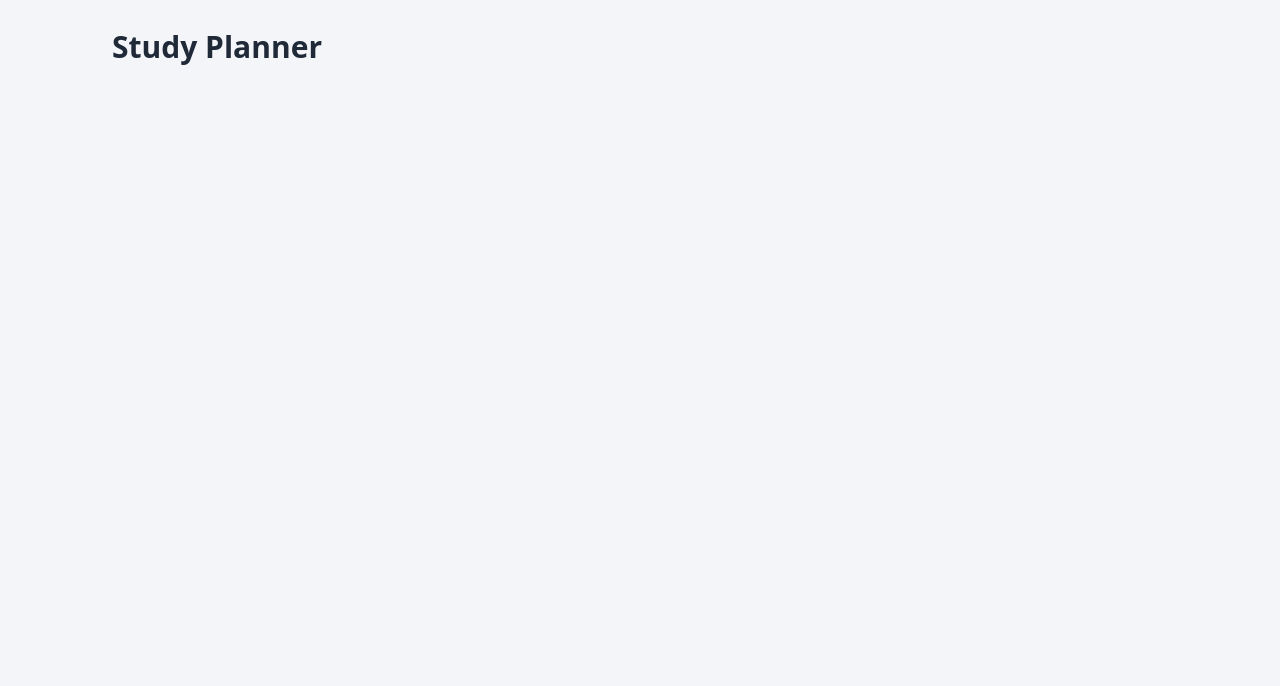
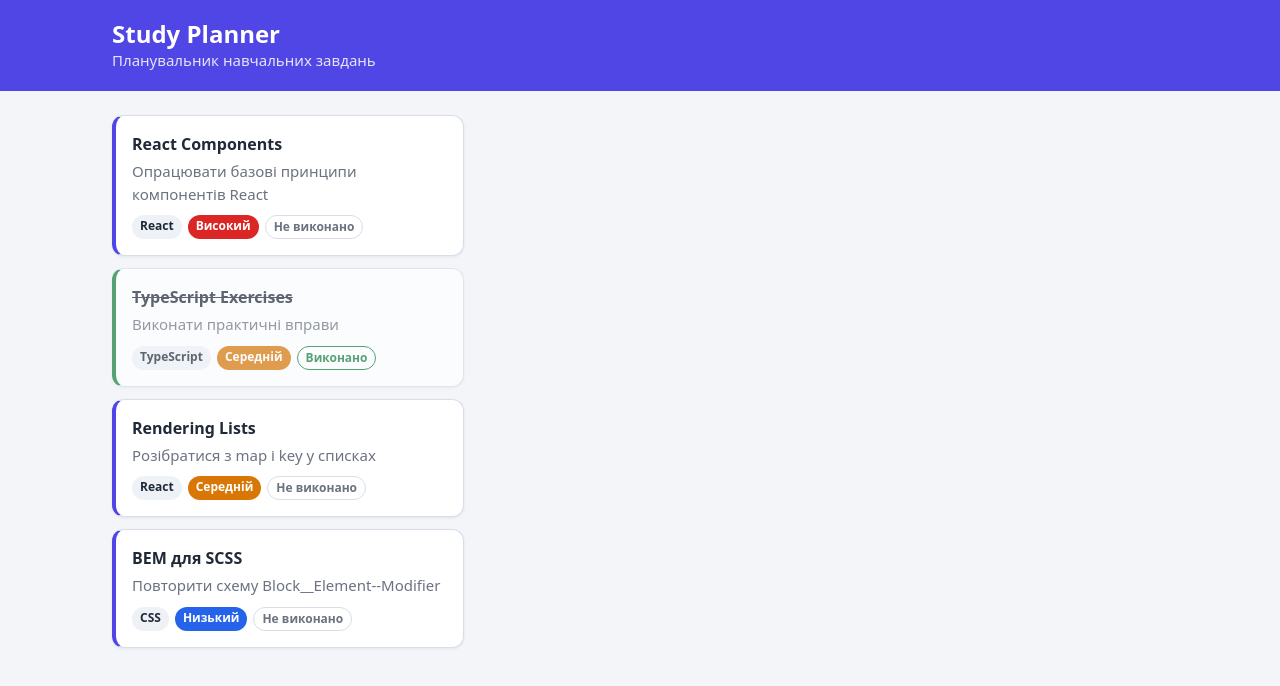
Before and after one commit to shawnkane667/web_labs3kurs, a React (Vite) app in the folder lab8/: page / in a window 1280 px wide. Shown: the top 686 px of the page. Built offline with nearby package versions, Linux system fonts and the light colour scheme.

Commit message:
feat(lab-08): render the task list with TaskList and TaskItem

```diff
--- a/lab8/src/App.tsx
+++ b/lab8/src/App.tsx
@@ -1,10 +1,21 @@
+import { useState } from 'react'
+import Header from './components/Header'
+import TaskList from './components/TaskList'
+import { initialTasks } from './data/initialTasks'
+import type { Task } from './types/task'
 import './App.scss'
 
 function App() {
+  // список завдань живе в стані App і передається дочірнім компонентам через props
+  const [tasks] = useState<Task[]>(initialTasks)
+
   return (
     <div className="app">
+      <Header />
       <main className="app__container">
-        <h1>Study Planner</h1>
+        <div className="app__content">
+          <TaskList tasks={tasks} />
+        </div>
       </main>
     </div>
   )
--- /dev/null
+++ b/lab8/src/components/Header.scss
@@ -0,0 +1,24 @@
+// Блок "header": шапка застосунку
+.header {
+  color: var(--color-on-primary);
+  background: var(--color-primary);
+
+  &__container {
+    display: flex;
+    gap: 1rem;
+    align-items: center;
+    justify-content: space-between;
+    max-width: 68rem;
+    padding: 1.25rem 1rem;
+    margin: 0 auto;
+  }
+
+  &__title {
+    font-size: 1.5rem;
+    line-height: 1.2;
+  }
+
+  &__subtitle {
+    opacity: 0.85;
+  }
+}
--- /dev/null
+++ b/lab8/src/components/Header.tsx
@@ -0,0 +1,16 @@
+import './Header.scss'
+
+function Header() {
+  return (
+    <header className="header">
+      <div className="header__container">
+        <div>
+          <h1 className="header__title">Study Planner</h1>
+          <p className="header__subtitle">Планувальник навчальних завдань</p>
+        </div>
+      </div>
+    </header>
+  )
+}
+
+export default Header
--- /dev/null
+++ b/lab8/src/components/TaskItem.scss
@@ -0,0 +1,85 @@
+@use '../styles/mixins' as *;
+
+// Блок "task-item": картка завдання; модифікатор --completed для виконаного
+.task-item {
+  @include card;
+
+  display: flex;
+  gap: 0.875rem;
+  align-items: flex-start;
+  padding: 1rem;
+  list-style: none;
+  border-left: 4px solid var(--color-primary);
+  transition: opacity 0.15s ease;
+
+  &__body {
+    flex: 1;
+    min-width: 0;
+  }
+
+  &__title {
+    font-size: 1rem;
+    overflow-wrap: anywhere;
+  }
+
+  &__description {
+    margin-top: 0.25rem;
+    color: var(--color-text-muted);
+    overflow-wrap: anywhere;
+  }
+
+  &__meta {
+    display: flex;
+    flex-wrap: wrap;
+    gap: 0.375rem;
+    margin-top: 0.625rem;
+    font-size: 0.75rem;
+    font-weight: 600;
+  }
+
+  &__category,
+  &__priority,
+  &__status {
+    padding: 0.125rem 0.5rem;
+    border-radius: 999px;
+  }
+
+  &__category {
+    background: var(--color-surface-muted);
+  }
+
+  &__priority {
+    color: var(--color-on-primary);
+
+    &--high {
+      background: var(--color-priority-high);
+    }
+
+    &--medium {
+      background: var(--color-priority-medium);
+    }
+
+    &--low {
+      background: var(--color-priority-low);
+    }
+  }
+
+  &__status {
+    color: var(--color-text-muted);
+    border: 1px solid var(--color-border);
+  }
+
+  &--completed {
+    border-left-color: var(--color-success);
+    opacity: 0.7;
+  }
+
+  &--completed &__title {
+    text-decoration: line-through;
+  }
+
+  &--completed &__status {
+    color: var(--color-success);
+    border-color: var(--color-success);
+  }
+}
--- /dev/null
+++ b/lab8/src/components/TaskItem.tsx
@@ -0,0 +1,26 @@
+import { PRIORITY_LABELS, type Task } from '../types/task'
+import './TaskItem.scss'
+
+interface TaskItemProps {
+  task: Task
+}
+
+function TaskItem({ task }: TaskItemProps) {
+  return (
+    <li className={`task-item${task.completed ? ' task-item--completed' : ''}`}>
+      <div className="task-item__body">
+        <h3 className="task-item__title">{task.title}</h3>
+        {task.description && <p className="task-item__description">{task.description}</p>}
+        <div className="task-item__meta">
+          <span className="task-item__category">{task.category}</span>
+          <span className={`task-item__priority task-item__priority--${task.priority}`}>
+            {PRIORITY_LABELS[task.priority]}
+          </span>
+          <span className="task-item__status">{task.completed ? 'Виконано' : 'Не виконано'}</span>
+        </div>
+      </div>
+    </li>
+  )
+}
+
+export default TaskItem
--- /dev/null
+++ b/lab8/src/components/TaskList.scss
@@ -0,0 +1,8 @@
+// Блок "task-list": список карток завдань
+.task-list {
+  display: flex;
+  flex-direction: column;
+  gap: 0.75rem;
+  padding: 0;
+  margin: 0;
+}
--- /dev/null
+++ b/lab8/src/components/TaskList.tsx
@@ -0,0 +1,20 @@
+import type { Task } from '../types/task'
+import TaskItem from './TaskItem'
+import './TaskList.scss'
+
+interface TaskListProps {
+  tasks: Task[]
+}
+
+function TaskList({ tasks }: TaskListProps) {
+  return (
+    <ul className="task-list">
+      {tasks.map((task) => (
+        // стабільний key — id завдання, а не індекс масиву
+        <TaskItem key={task.id} task={task} />
+      ))}
+    </ul>
+  )
+}
+
+export default TaskList
```
